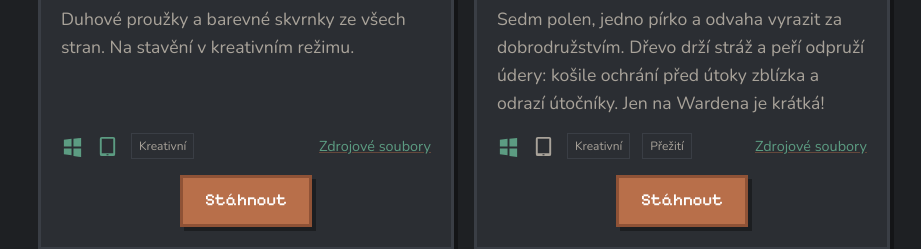
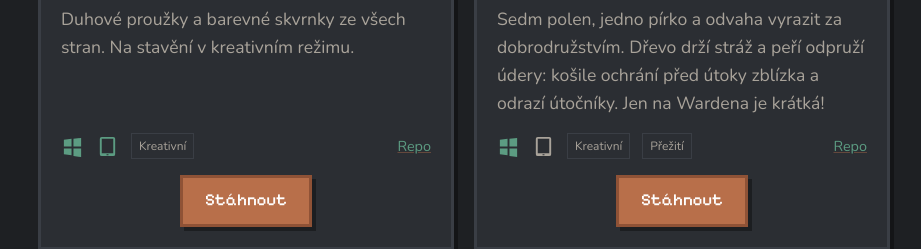
Before and after one commit to mvalenta062-oss/minecraft-lab, a React (Vite) app in the folder web/: page / in a window 1280 px wide. Shown: the part 2980-3229 px from the top of the page, without its empty margins (176-1097 px from the left). Built offline with nearby package versions, Linux system fonts and the light colour scheme.

Commit message:
Zkratit odkaz na repo a upravit nadpis receptu

```diff
--- a/web/src/components/ReceptDialog.tsx
+++ b/web/src/components/ReceptDialog.tsx
@@ -24,7 +24,7 @@ export function ReceptDialog({ projekt, zavrit }: { projekt: Projekt | null; zav
   };
   return (
     <Dialog open={Boolean(recept)} onClose={zavrit} maxWidth="sm" fullWidth aria-labelledby="recept-nadpis">
-      <DialogTitle id="recept-nadpis">{projekt?.nazev}: jak ho vyrobit</DialogTitle>
+      <DialogTitle id="recept-nadpis">Recept: {projekt?.nazev}</DialogTitle>
       <DialogContent>
         <Typography variant="h3" sx={{ mb: 2 }}>
           Pracovní stůl
--- a/web/src/components/Vytvory.tsx
+++ b/web/src/components/Vytvory.tsx
@@ -173,8 +173,12 @@ export function Vytvory() {
                   </Tooltip>
                 ))}
                 {p.odkazZdroj && (
-                  <Link href={p.odkazZdroj} sx={{ ml: "auto", fontSize: "0.9rem", whiteSpace: "nowrap" }}>
-                    Zdrojové soubory
+                  <Link
+                    href={p.odkazZdroj}
+                    aria-label={`Repozitář: ${p.nazev}`}
+                    sx={{ ml: "auto", fontSize: "0.9rem", whiteSpace: "nowrap" }}
+                  >
+                    Repo
                   </Link>
                 )}
               </Stack>
```
